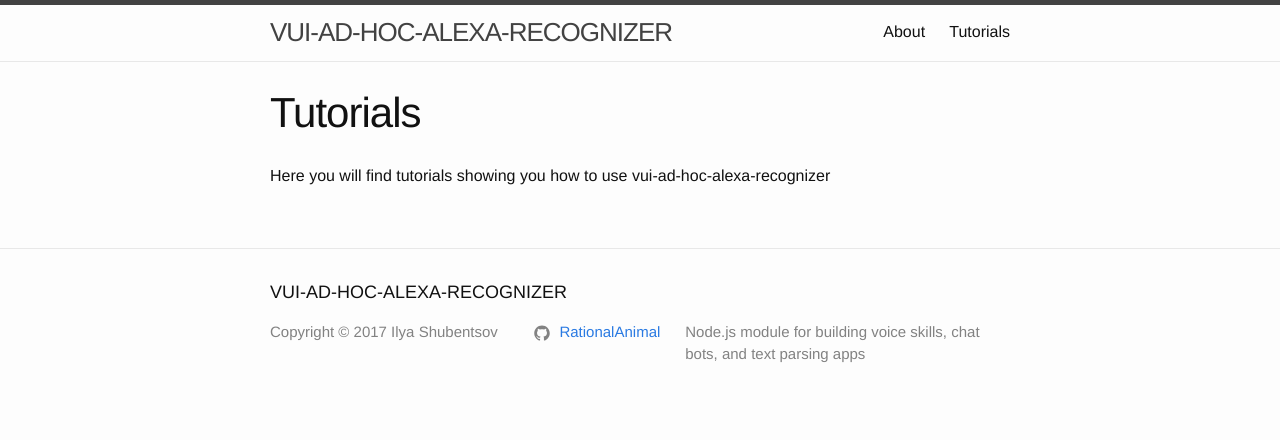
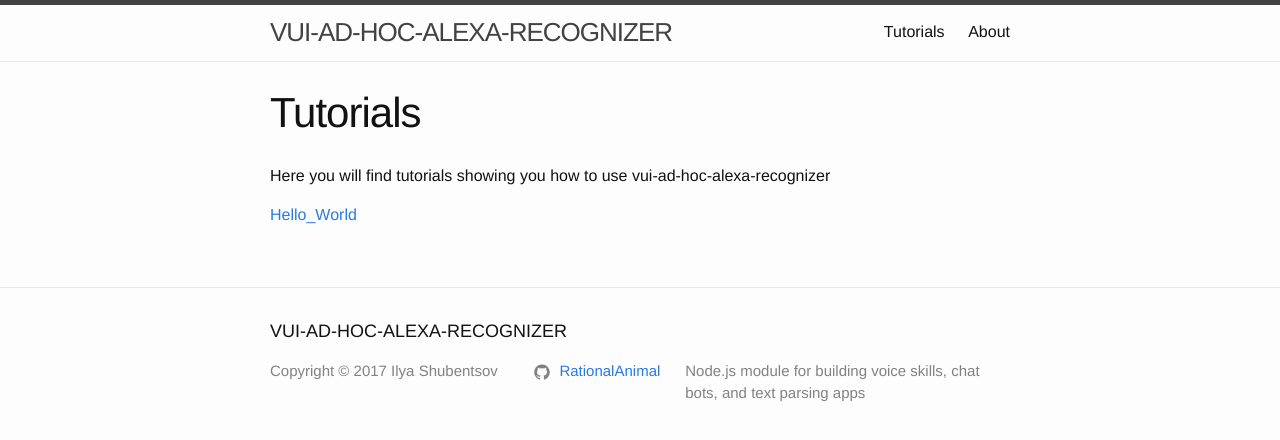
Before and after one commit to RationalAnimal/vui-ad-hoc-alexa-recognizer, a Jekyll site: the page built from tutorials.md, in a window 1280 px wide. Shown: the top 440 px of the page. Built offline with Jekyll 4.4.1, drawn with Linux system fonts in a browser that asks for light colours.

Commit message:
adding a little more content

```diff
--- a/_includes/header.html
+++ b/_includes/header.html
@@ -19,12 +19,16 @@
         </label>
 
         <div class="trigger">
+          <a class="page-link" href="{{ "/Tutorials/" | relative_url }}">Tutorials</a>
+          <a class="page-link" href="{{ "/About/" | relative_url }}">About</a>
+          <!--
           {% for path in page_paths %}
             {% assign my_page = site.pages | where: "path", path | first %}
             {% if my_page.title %}
             <a class="page-link" href="{{ my_page.url | relative_url }}">{{ my_page.title | escape }}</a>
             {% endif %}
           {% endfor %}
+        -->
         </div>
       </nav>
     {% endif %}
--- a/tutorials.md
+++ b/tutorials.md
@@ -1,6 +1,8 @@
 ---
 layout: page
 title: Tutorials
-permalink: /tutorials/
+permalink: /Tutorials/
 ---
 Here you will find tutorials showing you how to use vui-ad-hoc-alexa-recognizer
+
+<a class="page-link" href="{{ "/Tutorials/HelloWorld/" | relative_url }}">Hello_World</a>
```
Also changed, not shown: tutorials/hello_world.md (added, +9 -0 lines).
